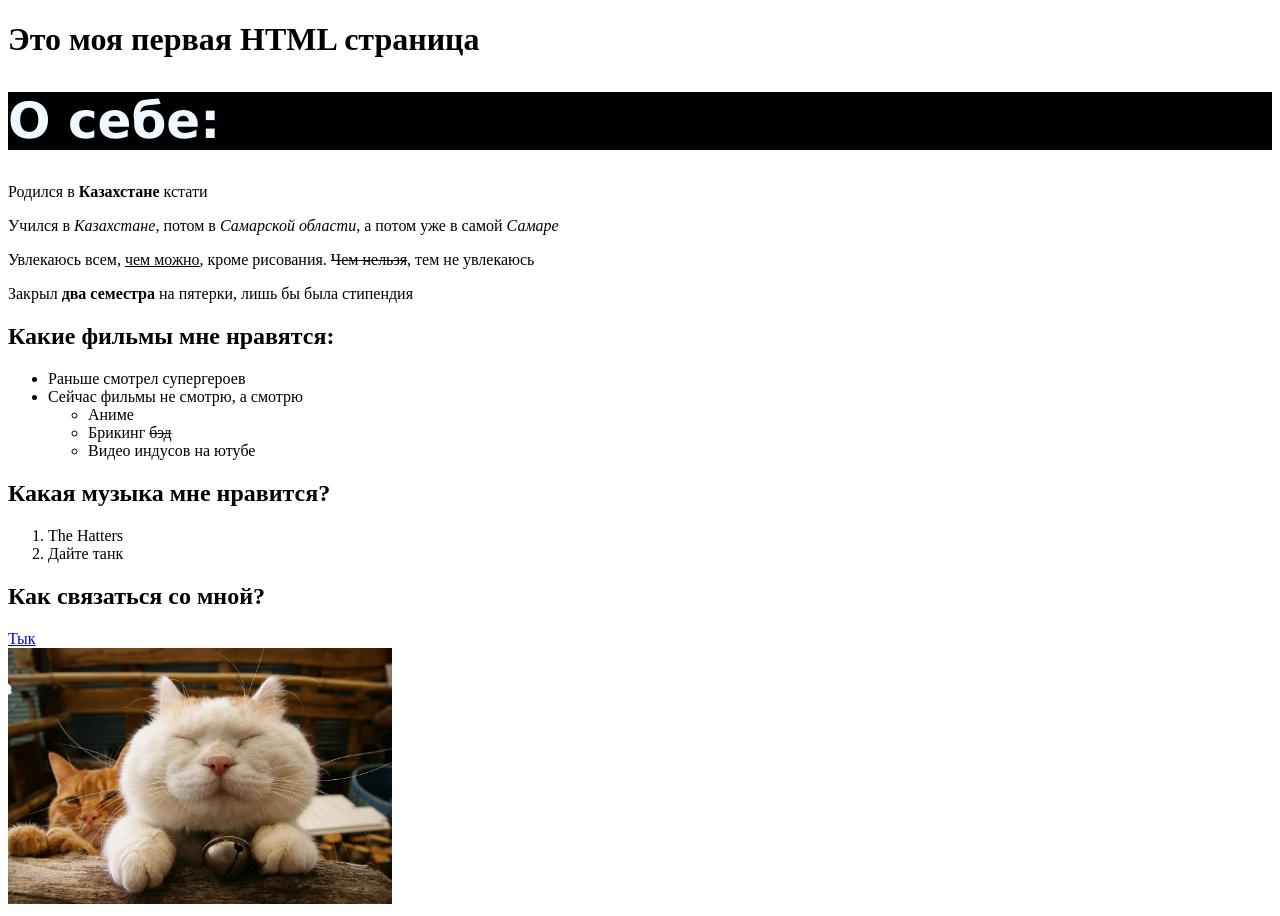
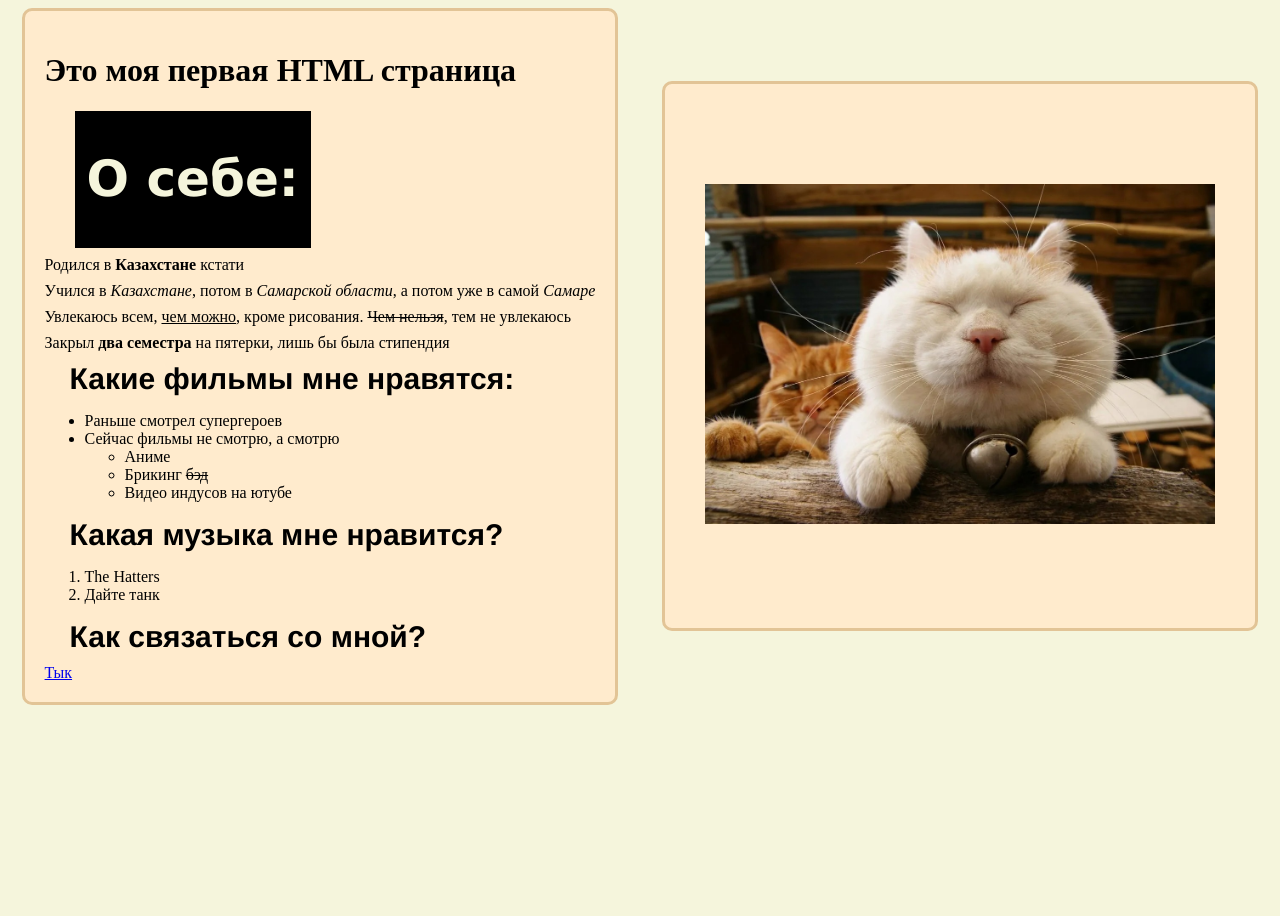
Before and after one commit to Danamiter1/LW-HTML-CSS, a plain HTML site: page index.html in a window 1280 px wide. After the commit the page ends 800 px from the top, so only its background shows below. Drawn offline with Linux system fonts and the light colour scheme.

Commit message:
Лаба №2

```diff
--- a/index.html
+++ b/index.html
@@ -9,6 +9,8 @@
 </head>
 
 <body>
+    <div class="content">
+        <div class="content-left">
             <h1>Это моя первая HTML страница</h1>
             <div class="container">
                 <h1 class="color">О себе:</h1>
@@ -17,7 +19,7 @@
             <p>Учился в <i>Казахстане</i>, потом в <i>Самарской области</i>, а потом уже в самой <i>Самаре</i></p>
             <p>Увлекаюсь всем, <u>чем можно</u>, кроме рисования. <s>Чем нельзя</s>, тем не увлекаюсь</p>
             <p>Закрыл <b>два семестра</b> на пятерки, лишь бы была стипендия</p>
-    <h2>Какие фильмы мне нравятся:</h2>
+            <h2 class="heading">Какие фильмы мне нравятся:</h2>
             <ul>
                 <li>Раньше смотрел супергероев</li>
                 <li>Сейчас фильмы не смотрю, а смотрю
@@ -28,14 +30,19 @@
                     </ul>
                 </li>
             </ul>
-    <h2>Какая музыка мне нравится?</h2>
+            <h2 class="heading">Какая музыка мне нравится?</h2>
             <ol>
                 <li>The Hatters</li>
                 <li>Дайте танк</li>
             </ol>
-    <h2>Как связаться со мной?</h2>
+            <h2 class="heading">Как связаться со мной?</h2>
             <div><a href="https://vk.com/ostapman228">Тык</a></div>
-    <img src="images/Koooot.jpg" height="256" alt="Картинка кота реального">
+        </div>
+        <div class="content-right">
+            <img src="images/Koooot.jpg" alt="Картинка кота реального">
+        </div>
+    </div>
+
 </body>
 
 </html>
--- a/style.css
+++ b/style.css
@@ -1,8 +1,44 @@
 .container{
     background-color: black;
+    margin-left: 30px;
+    padding: 6px 12px;
+    display: inline-block;
+}
+body{
+    background-color: beige;
 }
 .color{
-    color: aliceblue;
+    color: beige;
     font-size: 50px;
     font-family: Verdana, Geneva, Tahoma, sans-serif;
 }
+.heading{
+    font-size: 30px;
+    font-family: 'Franklin Gothic Medium', 'Arial Narrow', Arial, sans-serif;
+    padding-left: 15px;
+    margin: 10px;
+}
+.content-right{
+    margin: auto;
+    background-color: blanchedalmond;
+    padding: 100px 40px;
+    border-radius: 10px;
+    border: 3px solid rgb(226, 196, 150);
+}
+.content-left{
+    margin: auto;
+    margin-right: 30px;
+    padding: 20px;
+    background-color: blanchedalmond;
+    border-radius: 10px;
+    border: 3px solid rgb(226, 196, 150);
+}
+.content{
+    display: flex;
+}
+img{
+    height: 340px;
+}
+p{
+    margin: 8px auto;
+}
```
Lines whose indentation alone changed are shown as unchanged.
